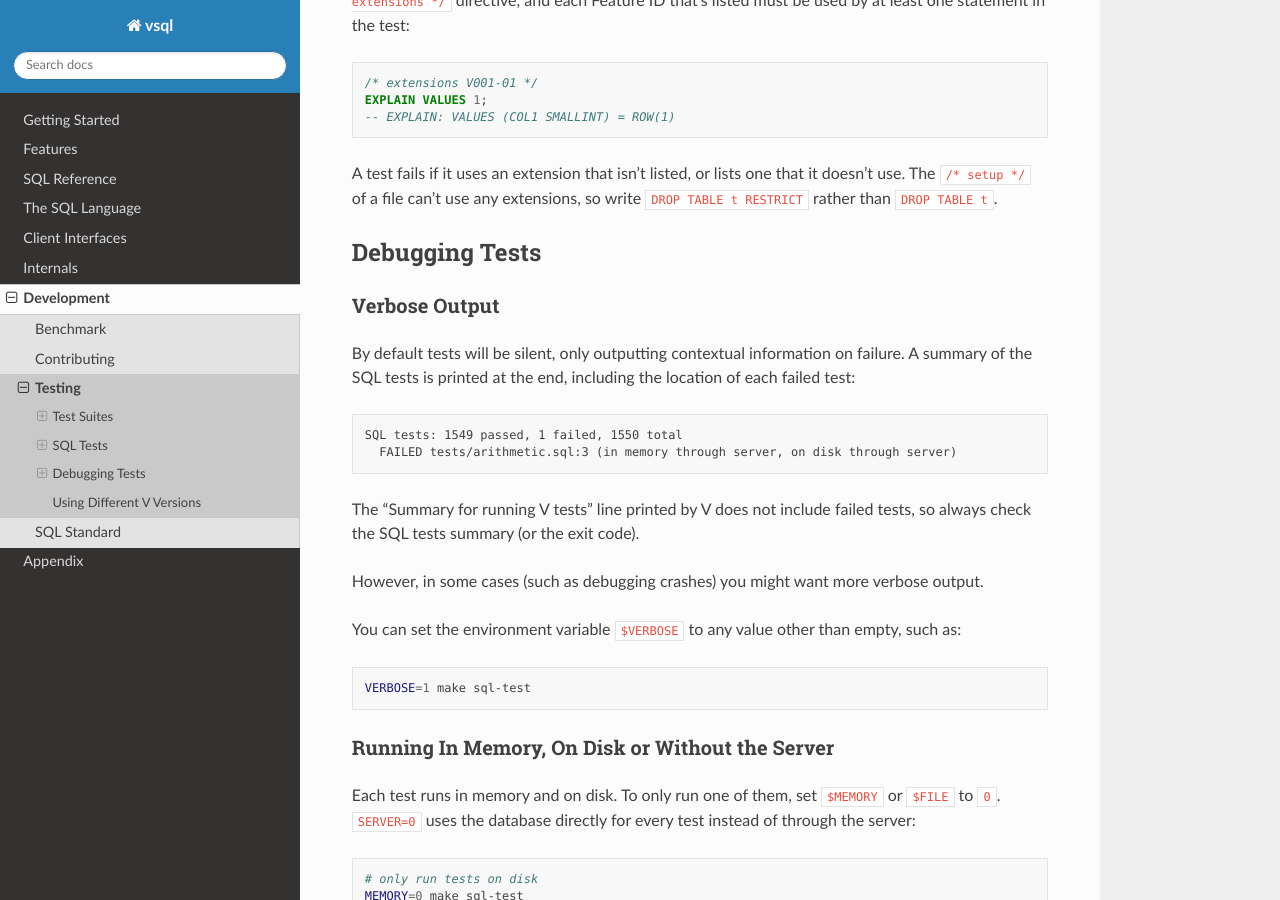
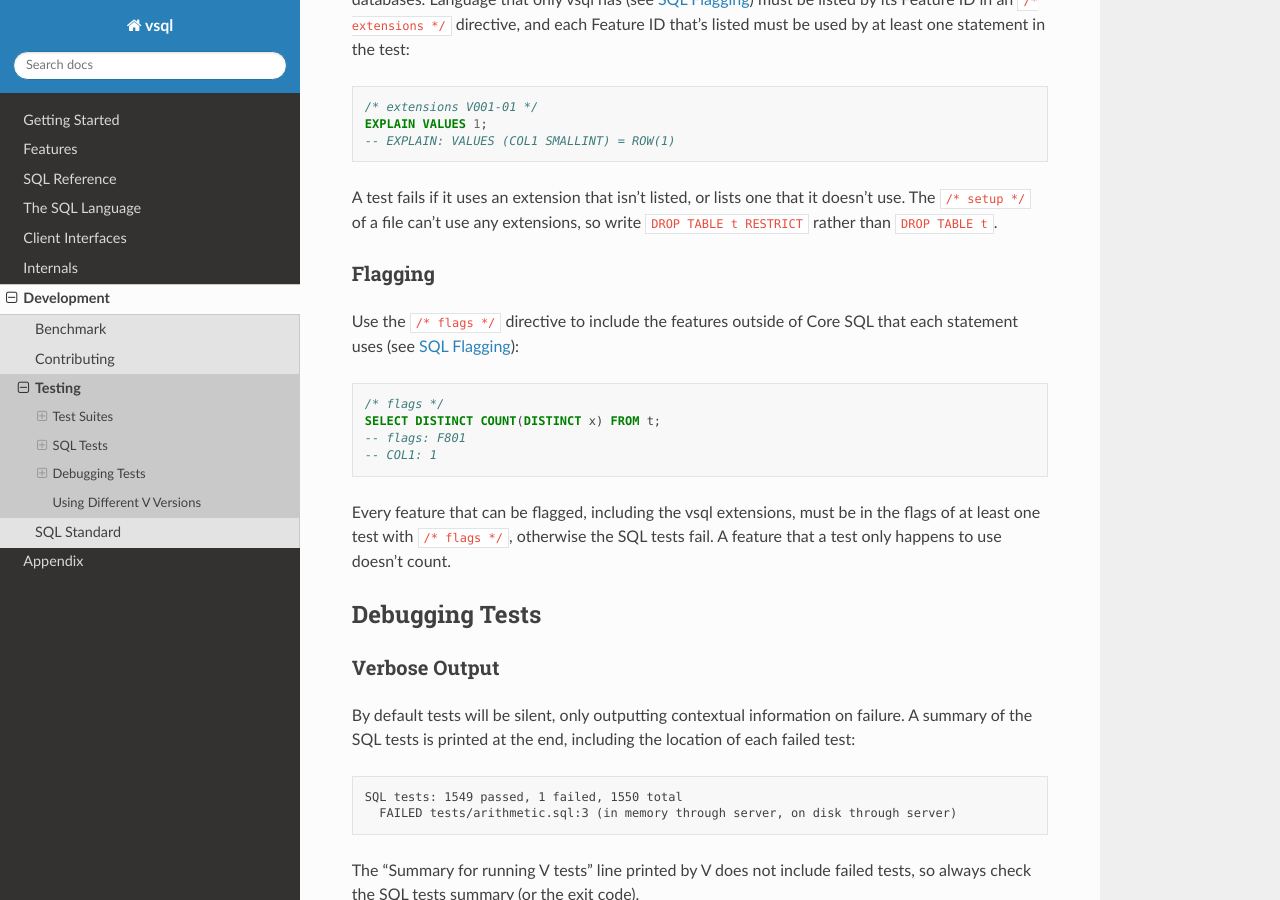
Before and after one commit to elliotchance/vsql, a Sphinx documentation site: the page built from docs/testing.rst, in a window 1280 px wide and 900 px high, scrolled down 11847 px. Built offline with Sphinx 7.4.7 and the Read the Docs theme 3.1.0, drawn with Linux system fonts in a browser that asks for light colours.

Commit message:
tests: Require every flag to be tested
Every Feature ID that the SQL Flagger can flag (the quoted Feature IDs in
the grammar, the lexer and the flagger, including the vsql extensions)
must be in the flags of at least one SQL test that has the "flags"
directive. Only tests with the directive count, so a feature can't be
covered by a test that only happens to use it. It's only checked when
all of the SQL tests run.

B033 was only tested by a V test, so tests/flagging.sql now has a
dynamic parameter as the argument of current_setting().

Co-Authored-By: Claude Opus 5.5 <noreply@anthropic.com>

```diff
--- a/docs/testing.rst
+++ b/docs/testing.rst
@@ -591,6 +591,23 @@ A test fails if it uses an extension that isn't listed, or lists one that it
 doesn't use. The ``/* setup */`` of a file can't use any extensions, so write
 ``DROP TABLE t RESTRICT`` rather than ``DROP TABLE t``.
 
+Flagging
+^^^^^^^^
+
+Use the ``/* flags */`` directive to include the features outside of Core SQL
+that each statement uses (see :doc:`sql-flagging`):
+
+.. code-block:: sql
+
+   /* flags */
+   SELECT DISTINCT COUNT(DISTINCT x) FROM t;
+   -- flags: F801
+   -- COL1: 1
+
+Every feature that can be flagged, including the vsql extensions, must be in
+the flags of at least one test with ``/* flags */``, otherwise the SQL tests
+fail. A feature that a test only happens to use doesn't count.
+
 Debugging Tests
 ---------------
 
```
Also changed, not shown: 2 other files.
